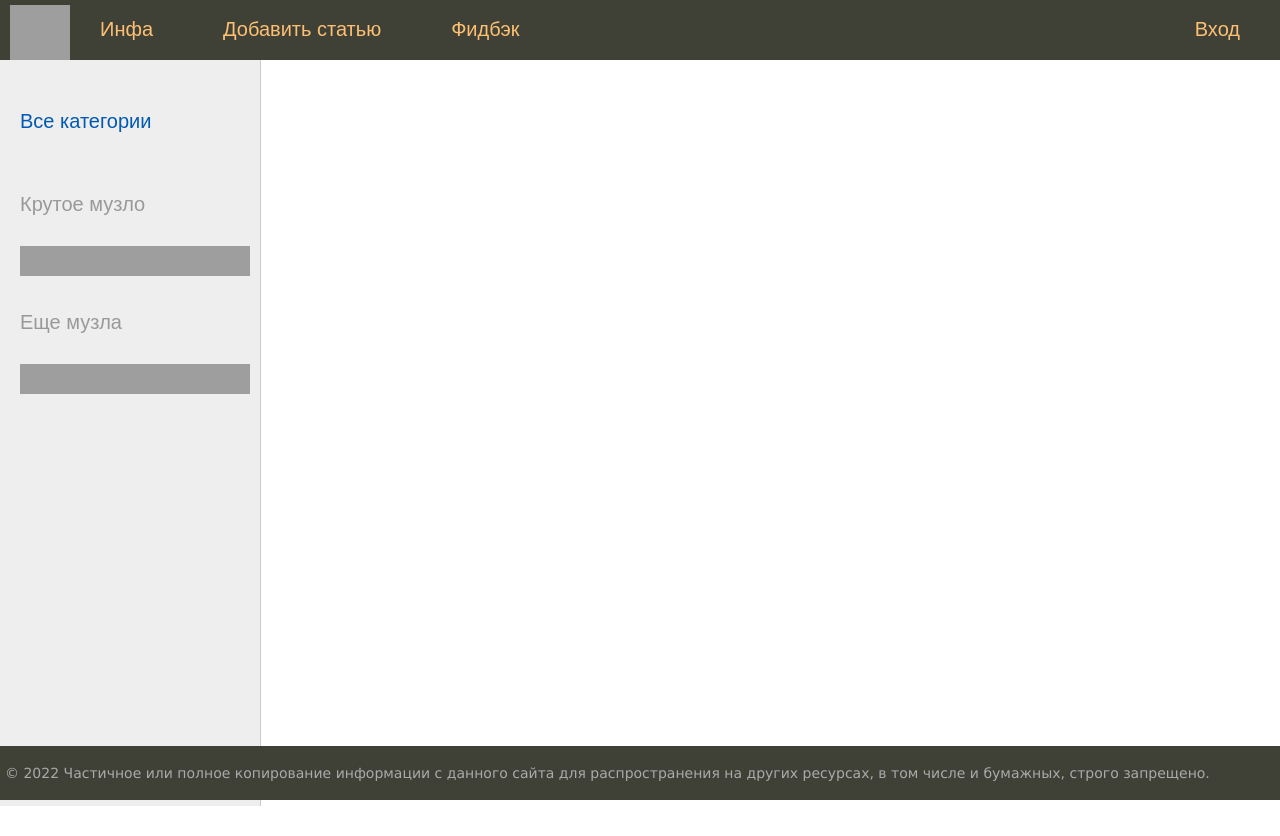
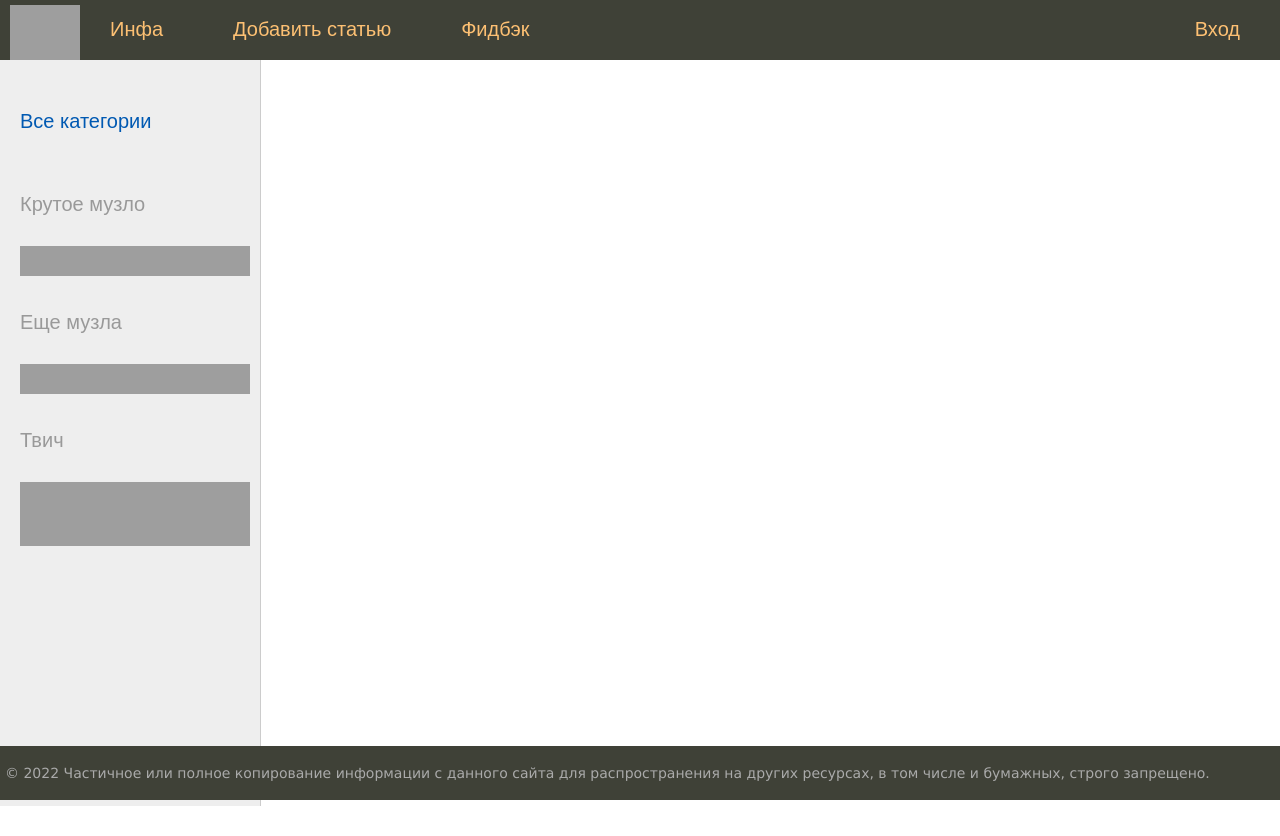
Before and after one commit to XEjb/-Yuki-Yukiko-Yukio, a Django app: page / in a window 1280 px wide. Run offline with Django 4.2, Linux system fonts and the light colour scheme; data that the repository does not hold is empty; grey boxes are pictures that could not be loaded.

Commit message:
correct size

```diff
--- a/yuki/yukiko/static/yukiko/css/styles.css
+++ b/yuki/yukiko/static/yukiko/css/styles.css
@@ -82,8 +82,8 @@ ul.list-articles li {
 
 .logo {
 	background: url('../images/logo.png') no-repeat 10px 5px;
-	width: 70px;
-	height: 60px;
+	width: 80px;
+	height: 80px;
 }
 
 ul.mainmenu {
@@ -201,6 +201,15 @@ div.button {
 	width: 100%;
 	height: 30px;
 	background: url('../images/share_yt.png') no-repeat 0 -30px
+}
+
+.left-chapters ul li.share a.twitch {
+	width: 100%;
+	height: 64px;
+	background: url('../images/twitch.png') no-repeat 0 0
+}
+.left-chapters ul li.share a.twitch:hover {
+	opacity: 0.7;
 }
 
 .content {
--- a/yuki/yukiko/templates/yukiko/base.html
+++ b/yuki/yukiko/templates/yukiko/base.html
@@ -48,10 +48,12 @@
 {% endfor %}
 
 		<li class="share">
-		<p>Крутое музло</p>
-		<a class="share-yt" href="https://www.youtube.com/watch?v=m4-eZIHvMPY&list=LL&index=1&ab_channel=p2900" target="_blank" rel="nofollow"></a>
+			<p>Крутое музло</p>
+			<a class="share-yt" href="https://www.youtube.com/watch?v=m4-eZIHvMPY&list=LL&index=1&ab_channel=p2900" target="_blank" rel="nofollow"></a>
 			<p>Еще музла</p>
 			<a class="share-yt" href="https://www.youtube.com/watch?v=AHa6w10DYrI&list=LL&index=16&ab_channel=Gazgolder" target="_blank" rel="nofollow"></a>
+			<p>Твич</p>
+			<a class="twitch" href="https://www.twitch.tv/vladyawow" target="_blank" rel="nofollow"></a>
 		</li>
 	</ul>
 </td>
```
